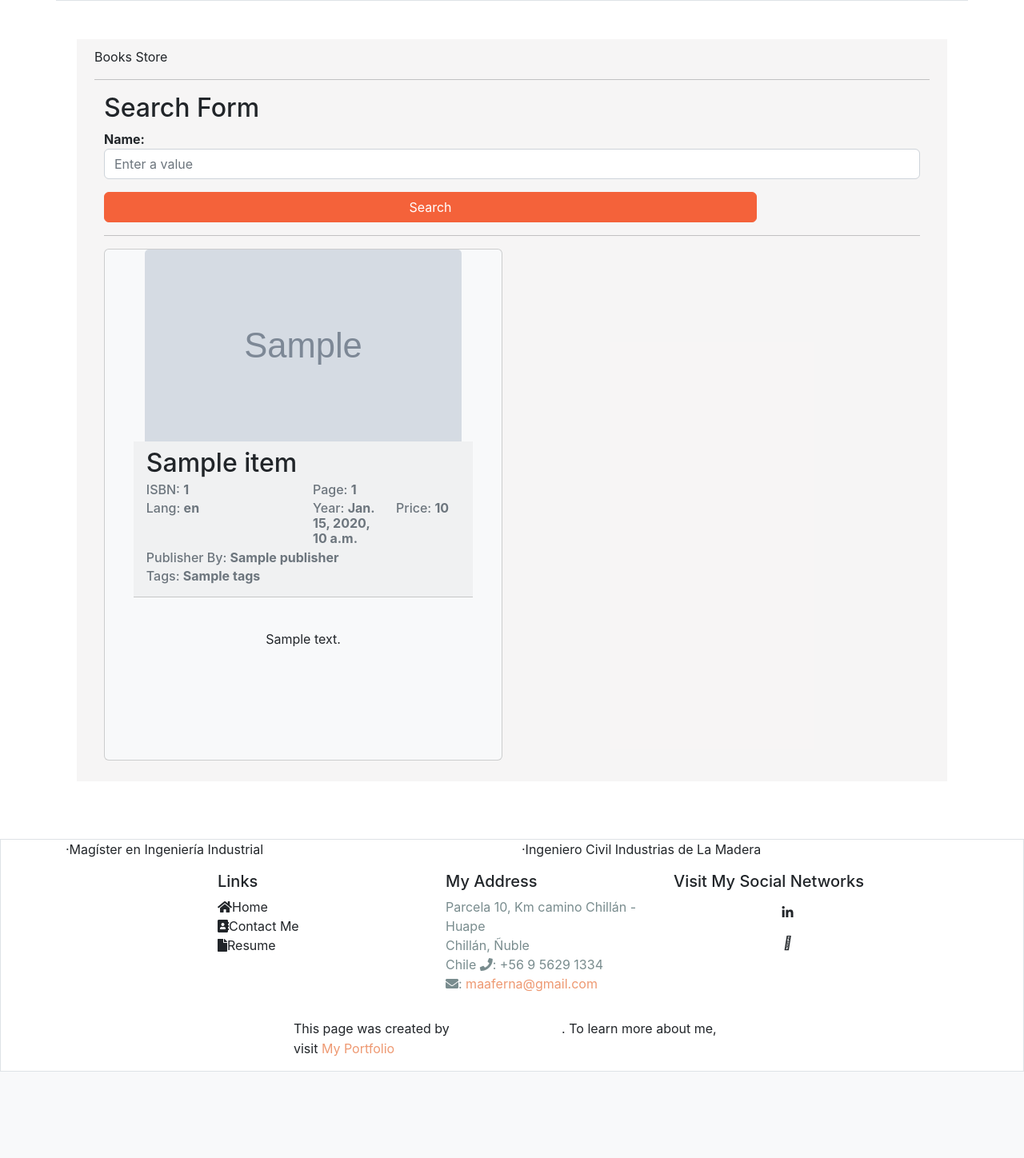
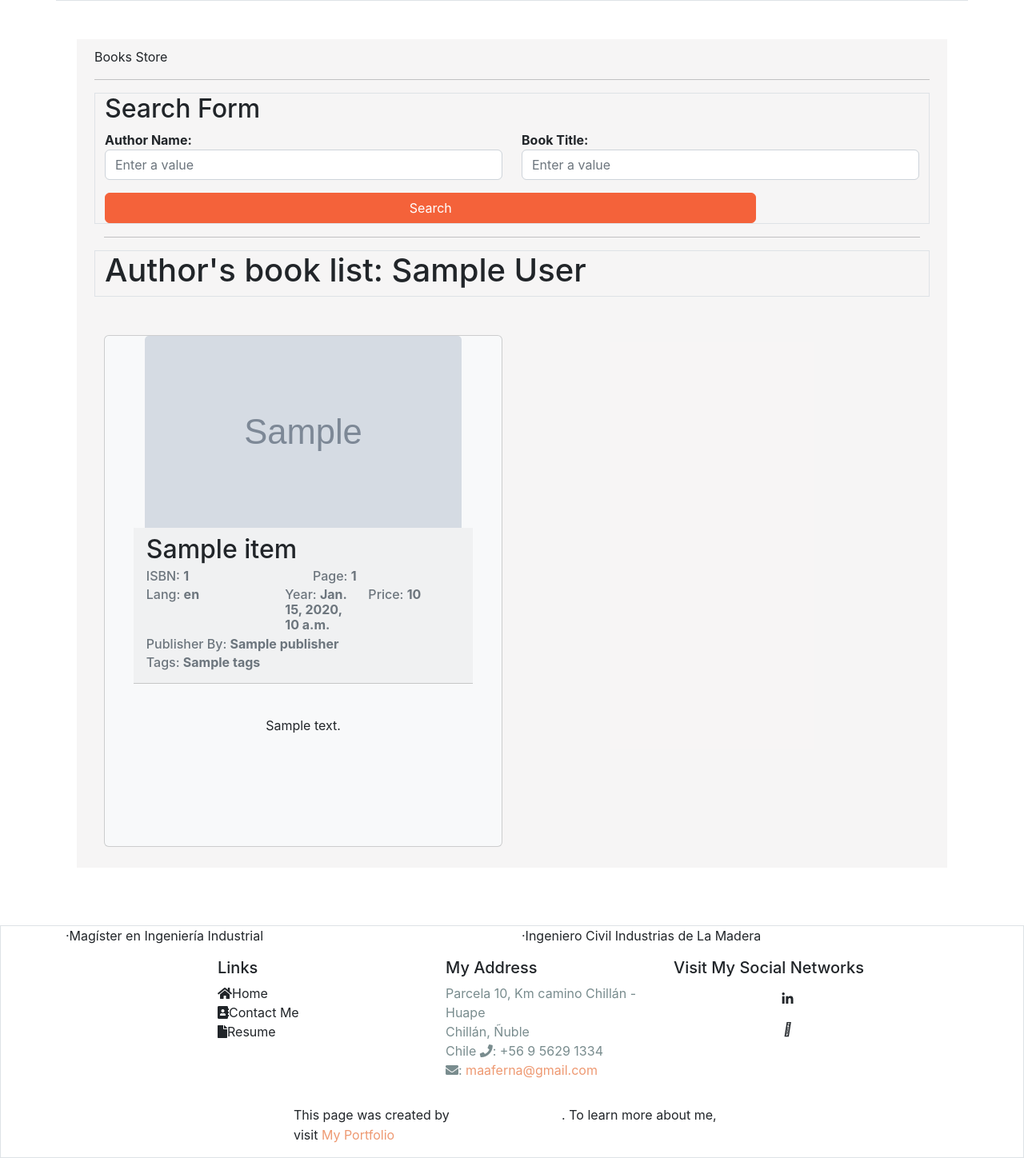
Before and after one commit to maaferna/my_collection_data_processing, a Django app: template data_science/templates/xml/index.html in a window 1280 px wide. Shown: the part 81-1529 px from the top of the page at 80% size. Before the commit the page ends 1421 px from the top, so only its background shows below. Run offline with Django 4.2, Linux system fonts and the light colour scheme; the template is opened without the code that fills it: most values are stand-ins (such as "Sample title", 1, 10 or a date in 2020); grey boxes marked "Sample" are stand-in pictures; some libraries are stand-ins or nearby versions.

Commit message:
It was adding the title book field in the filter form

```diff
--- a/data_science/templates/xml/index.html
+++ b/data_science/templates/xml/index.html
@@ -17,18 +17,32 @@
 
         </div>
         <div class="container">
-            <div class="row">
+            <div class="row border mt-3">
                 <h2>Search Form</h2>
                 <form method="get" action="{% url 'xml_books' %}">
                     {% csrf_token %}
-                    <div class="form-group mb-3">
-                        <label for="author_name">Name:</label>
-                        <input type="text" class="form-control" id="author_name" name="author_name" placeholder="Enter a value">
+                    <div class="row">
+                        <div class="col-sm-6 col-xs-12">
+                            <div class="form-group mb-3">
+                                <label for="author_name">Author Name:</label>
+                                <input type="text" class="form-control" id="author_name" name="author_name" placeholder="Enter a value">
+                            </div>
+                        </div>
+                        <div class="col-sm-6 col-xs-12">
+                            <div class="form-group mb-3">
+                                <label for="author_name">Book Title:</label>
+                                <input type="text" class="form-control" id="title" name="title" placeholder="Enter a value">
+                            </div>
+                        </div>
                     </div>
                     <button type="submit" class="btn btn-primary">Search</button>
                 </form>
             </div>
             <hr>
+            <div class="row mb-5 border">
+                <h1>Author's book list: {{ author }}</h1>
+            </div>
+
             <div class="row mt-3">
                 {% for item in books %}
                 <div class="col-sm-6 col-xs-12">
@@ -45,13 +59,13 @@
                                 </div>
                             </div>
                             <div class="row">
-                                <div class="col-lg-6 col-sm-12 ">
+                                <div class="col-lg-5 col-sm-12 ">
                                     <h6 class="card-subtitle mb-2 text-muted">Lang: <strong>{{ item.language }}</strong></h6>
                                 </div>
                                 <div class="col-lg-3 col-sm-12 ">
                                     <h6 class="card-subtitle mb-2 text-muted">Year: <strong>{{ item.publish_date }}</strong></h6>
                                 </div>
-                                <div class="col-lg-3 col-sm-12 ">
+                                <div class="col-lg-4 col-sm-12 ">
                                     <h6 class="card-subtitle mb-2 text-muted">Price: <strong>{{ item.price }}</strong></h6>
                                 </div>
                             </div>
```
Also changed, not shown: data_science/app_name/views.py (+26 -17 lines).
